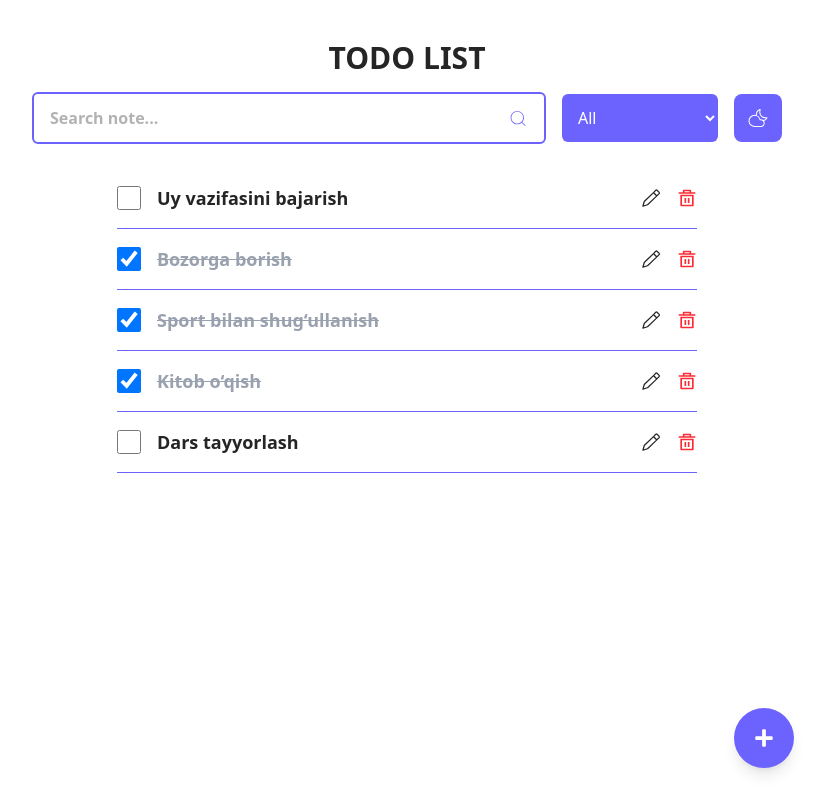
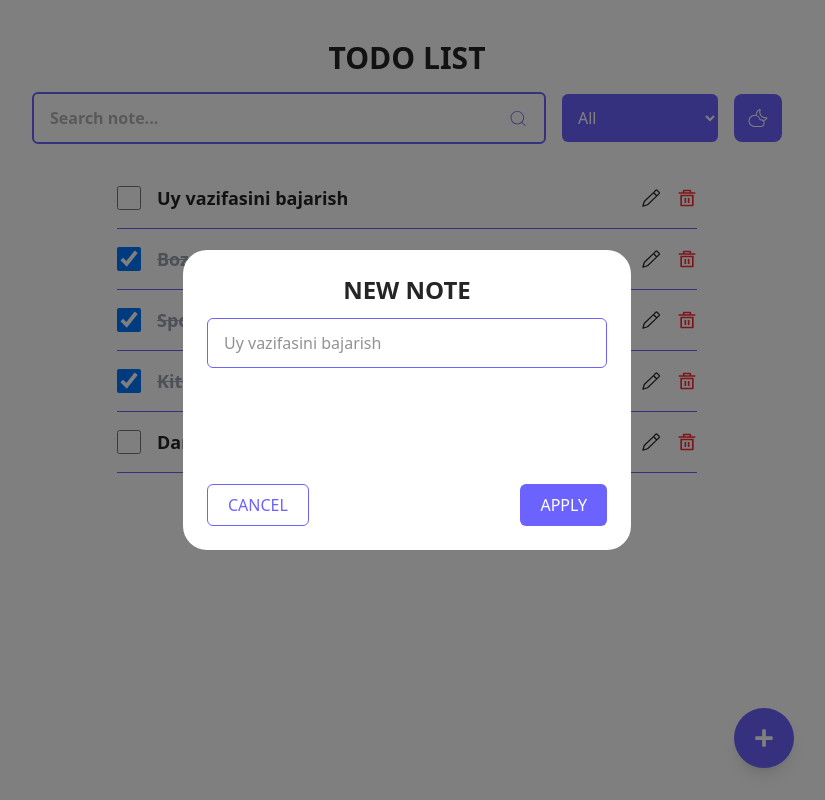
Before and after one commit to Najot-Ta-lim-loyihalar-uchun/Todo_List, a React (Vite) app: page / in a window 1280 px wide. Both pictures are taken after a click on the icon 884 px from the left and 198 px from the top of the page. Shown: the whole page, without its empty margins (233-1058 px from the left). Built offline with nearby package versions, Linux system fonts and the light colour scheme.

Commit message:
finished

```diff
--- a/src/components/Modal.jsx
+++ b/src/components/Modal.jsx
@@ -1,10 +1,16 @@
 import React, { useRef } from "react";
-import { useDispatch } from "react-redux";
-import { newTodo } from "../toolkit/features/todoesSlice";
+import { useDispatch, useSelector } from "react-redux";
+import { newTodo, updateTodo } from "../toolkit/features/todoesSlice";
 import { toast } from "react-toastify";
+import { modalPort } from "../toolkit/features/modalPortSlice";
 
-function Modal({ title, hide, setHide }) {
+function Modal({ title }) {
+  const modalPortState = useSelector((state) => state.modal.open);
+  const modalPortID = useSelector((state) => state.modal.id);
+  const modalPortValue = useSelector((state) => state.modal.value);
+
   const dispatch = useDispatch();
+
   const todoTitle = useRef();
   const handleSubmit = () => {
     const value = todoTitle.current.value.trim();
@@ -12,11 +18,17 @@ function Modal({ title, hide, setHide }) {
       toast.warning("Input bo'sh bo'lmasligi kerak");
       return;
     }
+    if (modalPortID) {
+      dispatch(updateTodo({ title: value, id: modalPortID }));
+      dispatch(modalPort({ open: false }));
+      return;
+    }
+
     dispatch(newTodo(value));
     todoTitle.current.value = "";
-    setHide(true);
+    dispatch(modalPort({ open: false }));
   };
-  if (hide) return null;
+  if (!modalPortState) return null;
   return (
     <div className="fixed inset-0 bg-black/50 flex items-center justify-center z-50 px-4">
       <div className="bg-white dark:bg-[#252525] dark:border border-white w-full max-w-md h-[300px] rounded-3xl p-6 flex flex-col justify-between gap-6">
@@ -25,14 +37,14 @@ function Modal({ title, hide, setHide }) {
           <input
             ref={todoTitle}
             type="text"
-            placeholder="Input your note..."
+            placeholder={modalPortValue || "Input your note..."}
             className="py-3 px-4 w-full rounded-md border border-[#6C63FF] dark:border-[#fff] outline-none "
           />
         </div>
 
         <div className="flex justify-between">
           <button
-            onClick={() => setHide(true)}
+            onClick={() => dispatch(modalPort({ open: false }))}
             className="px-5 py-2 border border-[#6C63FF] text-[#6C63FF] rounded-md cursor-pointer uppercase"
           >
             Cancel
--- a/src/components/TodoList.jsx
+++ b/src/components/TodoList.jsx
@@ -8,12 +8,15 @@ import { GoPencil } from "react-icons/go";
 /* rdxsf */
 import { deleteTodo, complateTodo } from "../toolkit/features/todoesSlice";
 import { Navigate } from "react-router-dom";
+import { modalPort } from "../toolkit/features/modalPortSlice";
+
 import NotFoundPage from "../pages/NotFoundPage";
 
 function TodoList() {
   const dispatch = useDispatch();
   const todos = useSelector((state) => state.todos.todoes);
   const searched = useSelector((state) => state.search.value);
+  const modalPortSate = useSelector((state) => state.modal.open);
 
   const filtered = todos.filter((item) =>
     item.title.toLowerCase().includes(searched.toLowerCase()),
@@ -53,7 +56,12 @@ function TodoList() {
             </div>
 
             <div className="flex gap-4 text-xl">
-              <GoPencil className="cursor-pointer" />
+              <GoPencil
+                onClick={() =>
+                  dispatch(modalPort({ id: id, open: true, value: title }))
+                }
+                className="cursor-pointer"
+              />
               <RiDeleteBin5Line
                 onClick={() => dispatch(deleteTodo(id))}
                 className="cursor-pointer text-red-500 hover:text-red-700"
--- a/src/layout/PublicLayout.jsx
+++ b/src/layout/PublicLayout.jsx
@@ -1,4 +1,5 @@
-import React, { useState } from "react";
+import React, { use, useState } from "react";
+import { modalPort } from "../toolkit/features/modalPortSlice";
 
 import { Outlet } from "react-router-dom";
 import TobBar from "../components/TobBar";
@@ -6,10 +7,12 @@ import TobBar from "../components/TobBar";
 import Modal from "../components/Modal";
 import { FaPlus } from "react-icons/fa";
 
+import { useDispatch, useSelector } from "react-redux";
 import { ToastContainer } from "react-toastify";
 
 function PublicLayout() {
-  const [show, setShow] = useState(true);
+  const dispatch = useDispatch();
+
   return (
     <>
       <header className="container  pt-10 ">
@@ -23,12 +26,12 @@ function PublicLayout() {
           className=" absolute right-2 bottom-8 flex justify-center items-center
         p-5 rounded-full bg-[#6C63FF] hover:bg-[#5951cb]
         text-white cursor-pointer shadow-lg"
-          onClick={() => setShow(false)}
+          onClick={() => dispatch(modalPort({ open: true }))}
         >
           <FaPlus size={20} />
         </button>
 
-        <Modal hide={show} setHide={setShow} title={"NEW NOTE"} />
+        <Modal title={"NEW NOTE"} />
       </footer>
       <ToastContainer />
     </>
--- a/src/toolkit/features/modalPort.js
+++ b/src/toolkit/features/modalPortSlice.js
@@ -1,6 +1,7 @@
 import { createSlice } from "@reduxjs/toolkit";
 
 const initialState = {
+  id: null,
   value: "",
   open: false,
 };
@@ -10,8 +11,11 @@ const modalPortSlice = createSlice({
   initialState,
   reducers: {
     modalPort: (state, { payload }) => {
+      console.log(payload);
+
       state.value = payload.value;
       state.open = payload.open;
+      state.id = payload.id;
     },
   },
 });
--- a/src/toolkit/features/todoesSlice.js
+++ b/src/toolkit/features/todoesSlice.js
@@ -21,7 +21,10 @@ const todoesList = createSlice({
       );
     },
     updateTodo: (state, { payload }) => {
-      console.log(1);
+      state.todoes = state.todoes.map((item) =>
+        item.id === payload.id ? { ...item, title: payload.title } : item,
+      );
+      toast.success(`${payload.title} todo updated`);
     },
     newTodo: (state, { payload }) => {
       state.todoes.push({
--- a/src/toolkit/store.js
+++ b/src/toolkit/store.js
@@ -4,7 +4,7 @@ import { configureStore } from "@reduxjs/toolkit";
 import themeReducer from "./features/themeToggleSlice";
 import todoesReducer from "./features/todoesSlice";
 import searchReducer from "./features/searchedSlice";
-import modalReducer from "./features/modalPort";
+import modalReducer from "./features/modalPortSlice";
 
 export const store = configureStore({
   reducer: {
```
